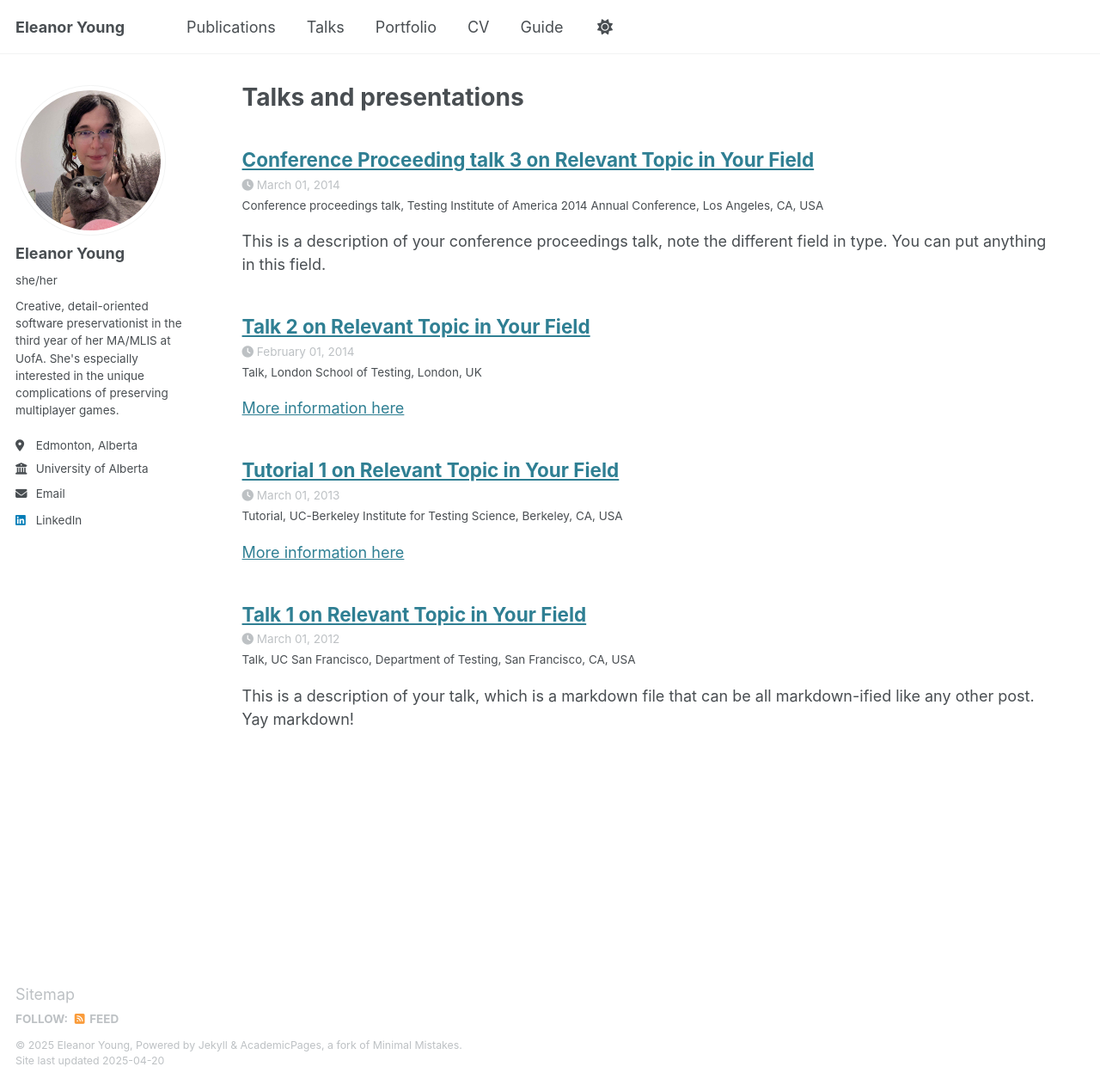
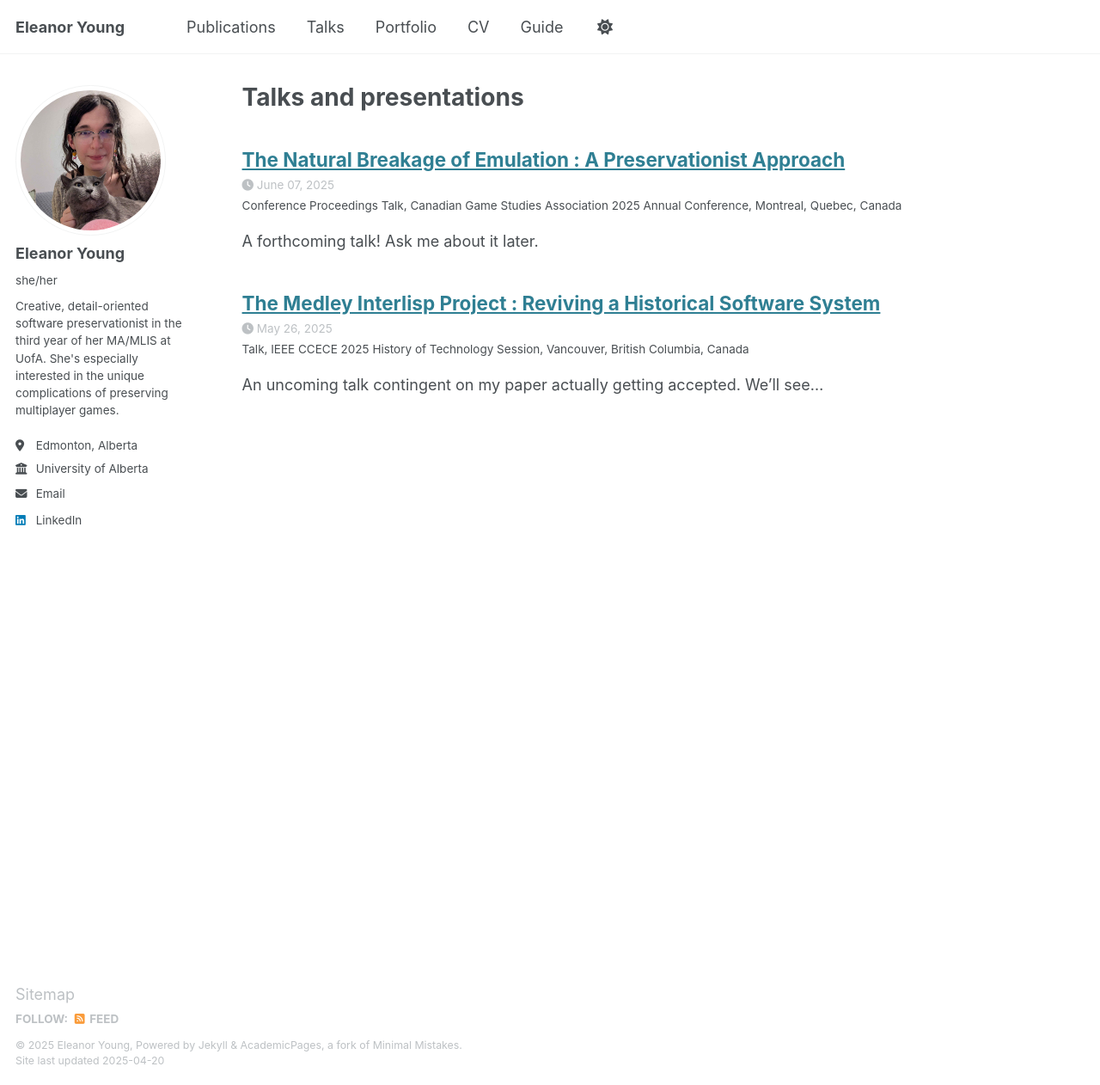
Before and after one commit to Eleanor-Young/me, a Jekyll site: the page built from _pages/talks.html, in a window 1280 px wide and 1262 px high. Shown: the whole window at 86% size. Built offline with Jekyll 4.4.1, drawn with Linux system fonts in a browser that asks for light colours.

Commit message:
Fixing talks

```diff
--- a/_talks/2012-03-01-talk-1.md
+++ /dev/null
@@ -1,11 +0,0 @@
----
-title: "Talk 1 on Relevant Topic in Your Field"
-collection: talks
-type: "Talk"
-permalink: /talks/2012-03-01-talk-1
-venue: "UC San Francisco, Department of Testing"
-date: 2012-03-01
-location: "San Francisco, CA, USA"
----
-
-This is a description of your talk, which is a markdown file that can be all markdown-ified like any other post. Yay markdown!
--- a/_talks/2013-03-01-tutorial-1.md
+++ /dev/null
@@ -1,13 +0,0 @@
----
-title: "Tutorial 1 on Relevant Topic in Your Field"
-collection: talks
-type: "Tutorial"
-permalink: /talks/2013-03-01-tutorial-1
-venue: "UC-Berkeley Institute for Testing Science"
-date: 2013-03-01
-location: "Berkeley, CA, USA"
----
-
-[More information here](http://exampleurl.com)
-
-This is a description of your tutorial, note the different field in type. This is a markdown files that can be all markdown-ified like any other post. Yay markdown!
--- a/_talks/2014-02-01-talk-2.md
+++ /dev/null
@@ -1,13 +0,0 @@
----
-title: "Talk 2 on Relevant Topic in Your Field"
-collection: talks
-type: "Talk"
-permalink: /talks/2014-02-01-talk-2
-venue: "London School of Testing"
-date: 2014-02-01
-location: "London, UK"
----
-
-[More information here](http://example2.com)
-
-This is a description of your talk, which is a markdown files that can be all markdown-ified like any other post. Yay markdown!
--- a/_talks/2014-03-01-talk-3.md
+++ /dev/null
@@ -1,11 +0,0 @@
----
-title: "Conference Proceeding talk 3 on Relevant Topic in Your Field"
-collection: talks
-type: "Conference proceedings talk"
-permalink: /talks/2014-03-01-talk-3
-venue: "Testing Institute of America 2014 Annual Conference"
-date: 2014-03-01
-location: "Los Angeles, CA, USA"
----
-
-This is a description of your conference proceedings talk, note the different field in type. You can put anything in this field.
--- /dev/null
+++ b/_talks/2025-05-26-talk-1.md
@@ -0,0 +1,11 @@
+---
+title: "The Medley Interlisp Project : Reviving a Historical Software System"
+collection: talks
+type: "Talk"
+permalink: /talks/2025-05-26-talk-1
+venue: "IEEE CCECE 2025 History of Technology Session"
+date: 2025-05-26
+location: "Vancouver, British Columbia, Canada"
+---
+
+An uncoming talk contingent on my paper actually getting accepted. We'll see...
--- /dev/null
+++ b/_talks/2025-06-07-talk-2.md
@@ -0,0 +1,11 @@
+---
+title: "The Natural Breakage of Emulation : A Preservationist Approach"
+collection: talks
+type: "Conference Proceedings Talk"
+permalink: /talks/2025-06-07-talk-2
+venue: "Canadian Game Studies Association 2025 Annual Conference"
+date: 2025-06-07
+location: "Montreal, Quebec, Canada"
+---
+
+A forthcoming talk! Ask me about it later.
```
Also changed, not shown: _portfolio/portfolio-2.md (+1 -3 lines).
